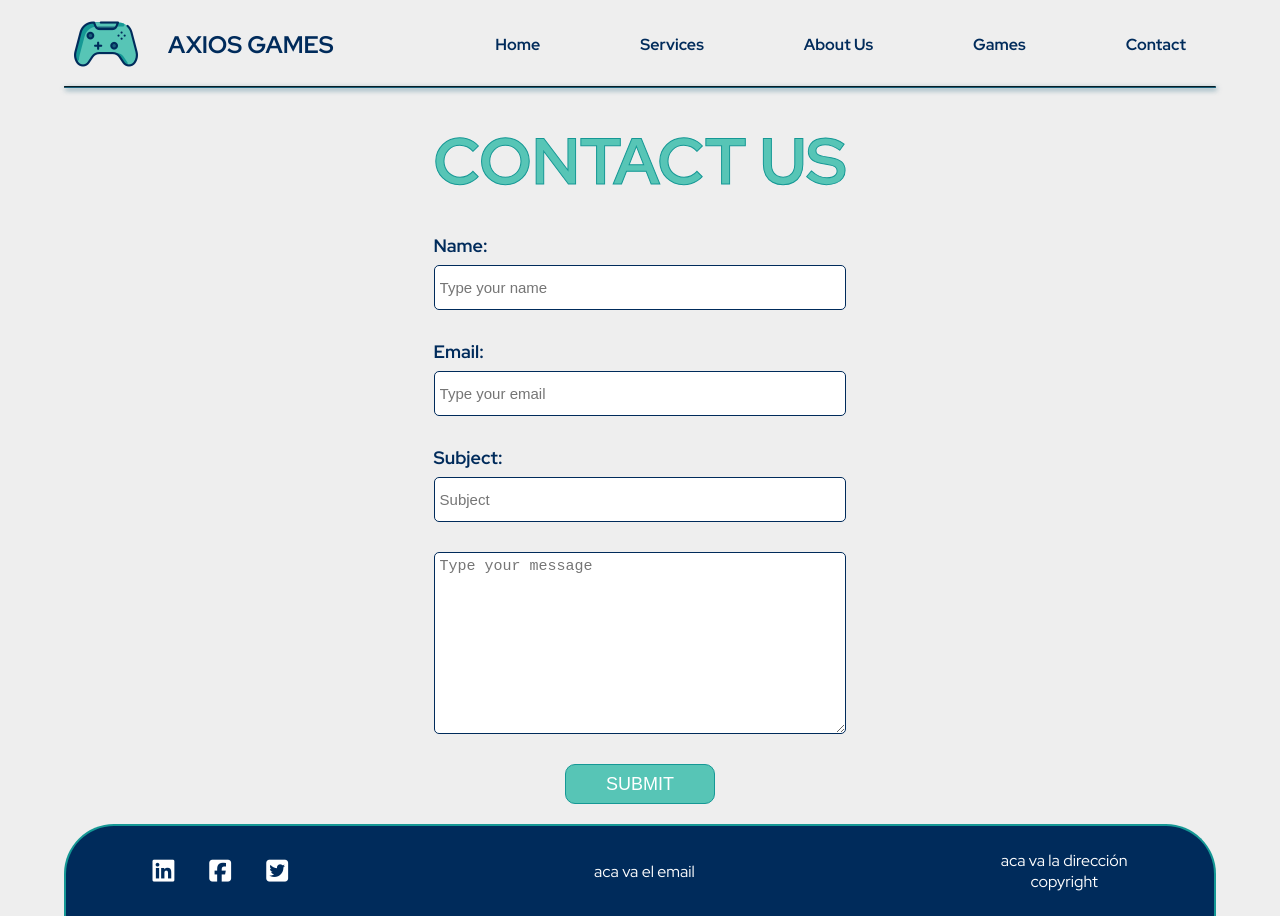
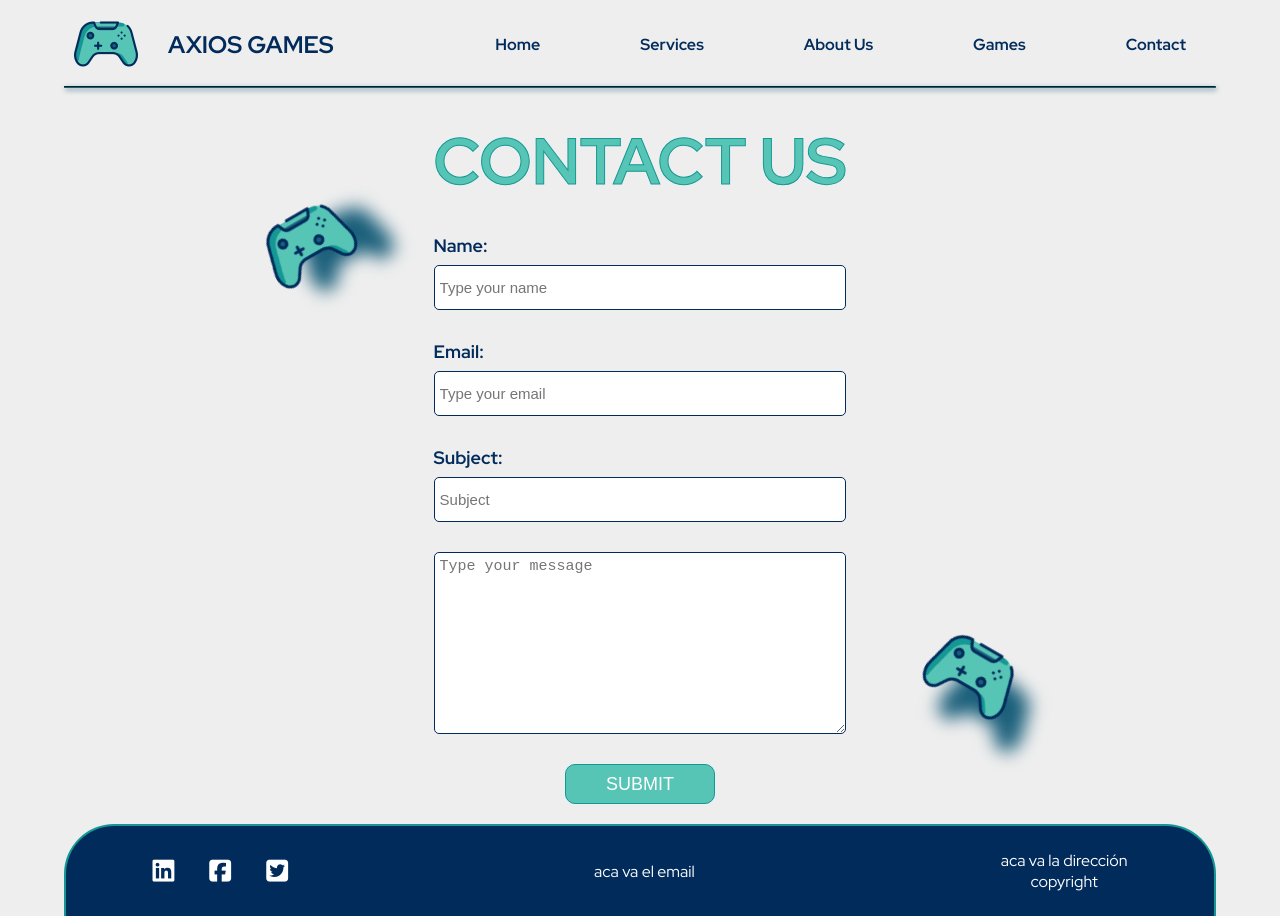
Before and after one commit to leeport511/coderhouse-devWeb-project, a plain HTML site: page pages/contact.html in a window 1280 px wide. Drawn offline with Linux system fonts and the light colour scheme.

Commit message:
Add tiny icons into contactPage

```diff
--- a/pages/contact.html
+++ b/pages/contact.html
@@ -44,6 +44,12 @@
     </header>
 
     <main class="contact-container">
+      <div class="float-logo logo-contact-right">
+        <img src="../assets/images/palanca-de-mando.png" alt="logo empresa" />
+      </div>
+      <div class="float-logo logo-contact-left">
+        <img src="../assets/images/palanca-de-mando.png" alt="logo empresa" />
+      </div>
       <div class="contact-box">
         <div>
           <h3 class="contact-title">Contact Us</h3>
--- a/styles/styles.css
+++ b/styles/styles.css
@@ -89,6 +89,20 @@ ul li a:hover {
   border-radius: 5px;
   box-shadow: 1px 2px 5px rgba(26, 95, 122, 0.75);
 }
+
+/* FLOAT IMAGES */
+
+.float-logo {
+  position: absolute;
+  filter: drop-shadow(30px 20px 9px #1a5f7a);
+}
+
+.float-logo img {
+  width: 90px;
+  height: 90px;
+}
+
+
 
 /* HOME */
 
@@ -202,16 +216,6 @@ ul li a:hover {
 
 .right-align {
   text-align: right;
-}
-
-.float-logo {
-  position: absolute;
-  filter: drop-shadow(30px 20px 9px #1a5f7a);
-}
-
-.float-logo img {
-  width: 90px;
-  height: 90px;
 }
 
 .logo-right1 {
@@ -381,7 +385,8 @@ ul li a:hover {
 .contact-container {
   display: flex;
   justify-content: center;
-  padding-top: 20px
+  padding-top: 20px;
+  position: relative;
 }
 
 .contact-box {
@@ -459,6 +464,17 @@ ul li a:hover {
   cursor: pointer;
 }
 
+.logo-contact-right {
+  left: 200px;
+  top: 100px;
+  transform: rotate(-30deg)
+}
+
+.logo-contact-left {
+  right: 200px;
+  bottom: 100px;
+  transform: rotate(30deg)
+}
 
 /* FOOTER */
 
```
